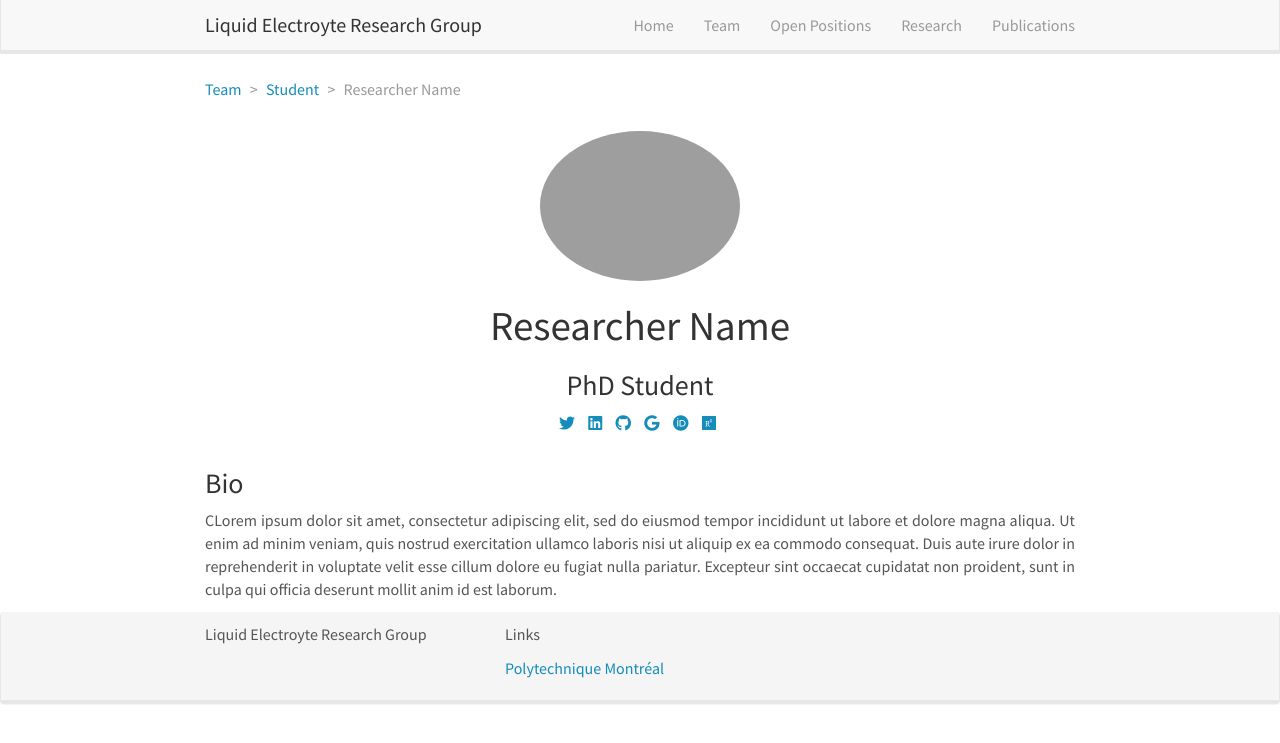
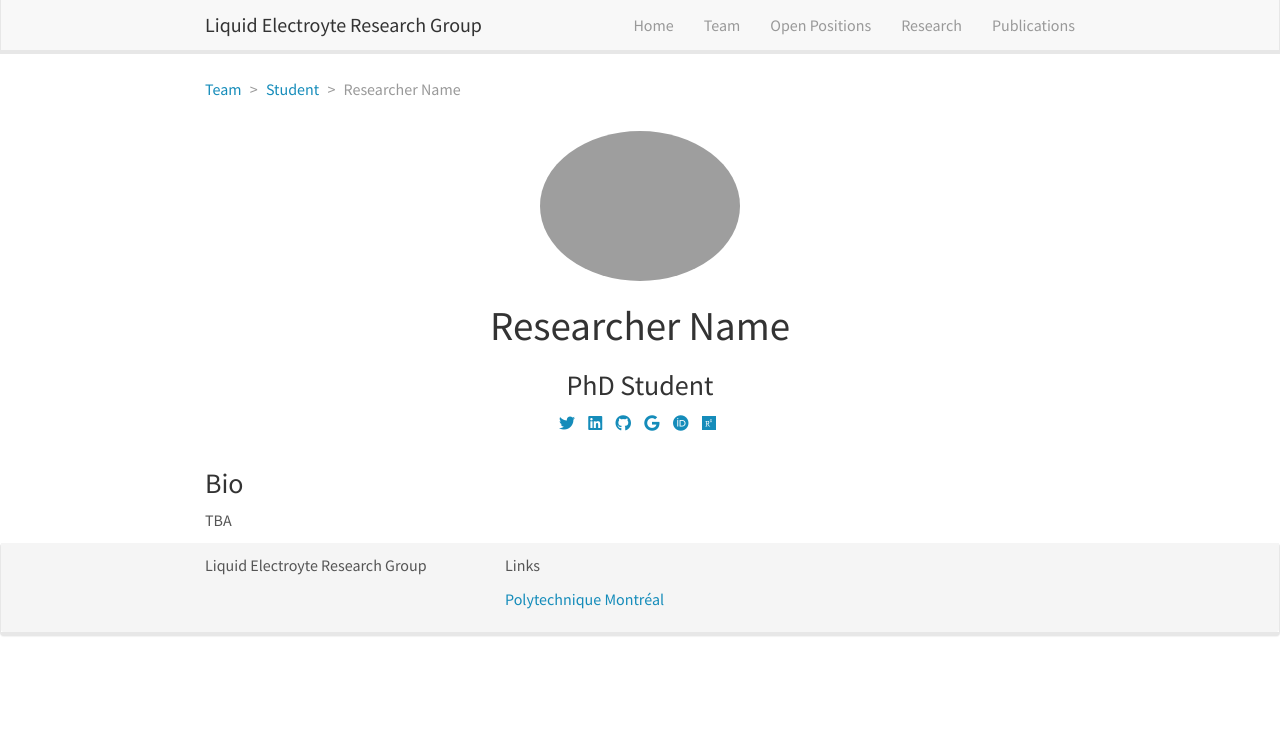
Before and after one commit to LECRCT/website, a Jekyll site: the page built from _pages/team/OLD/2016-10-01-researcher-student.md, in a window 1280 px wide. Shown: the top 743 px of the page. Built offline with Jekyll 4.4.1, drawn with Linux system fonts in a browser that asks for light colours; nearby versions of some CDN libraries.

Commit message:
Update 2016-10-01-researcher-student.md

```diff
--- a/_pages/team/OLD/2016-10-01-researcher-student.md
+++ b/_pages/team/OLD/2016-10-01-researcher-student.md
@@ -16,5 +16,4 @@ social:
 education:
  - Education
 ---
-
-CLorem ipsum dolor sit amet, consectetur adipiscing elit, sed do eiusmod tempor incididunt ut labore et dolore magna aliqua. Ut enim ad minim veniam, quis nostrud exercitation ullamco laboris nisi ut aliquip ex ea commodo consequat. Duis aute irure dolor in reprehenderit in voluptate velit esse cillum dolore eu fugiat nulla pariatur. Excepteur sint occaecat cupidatat non proident, sunt in culpa qui officia deserunt mollit anim id est laborum.
+TBA
```
